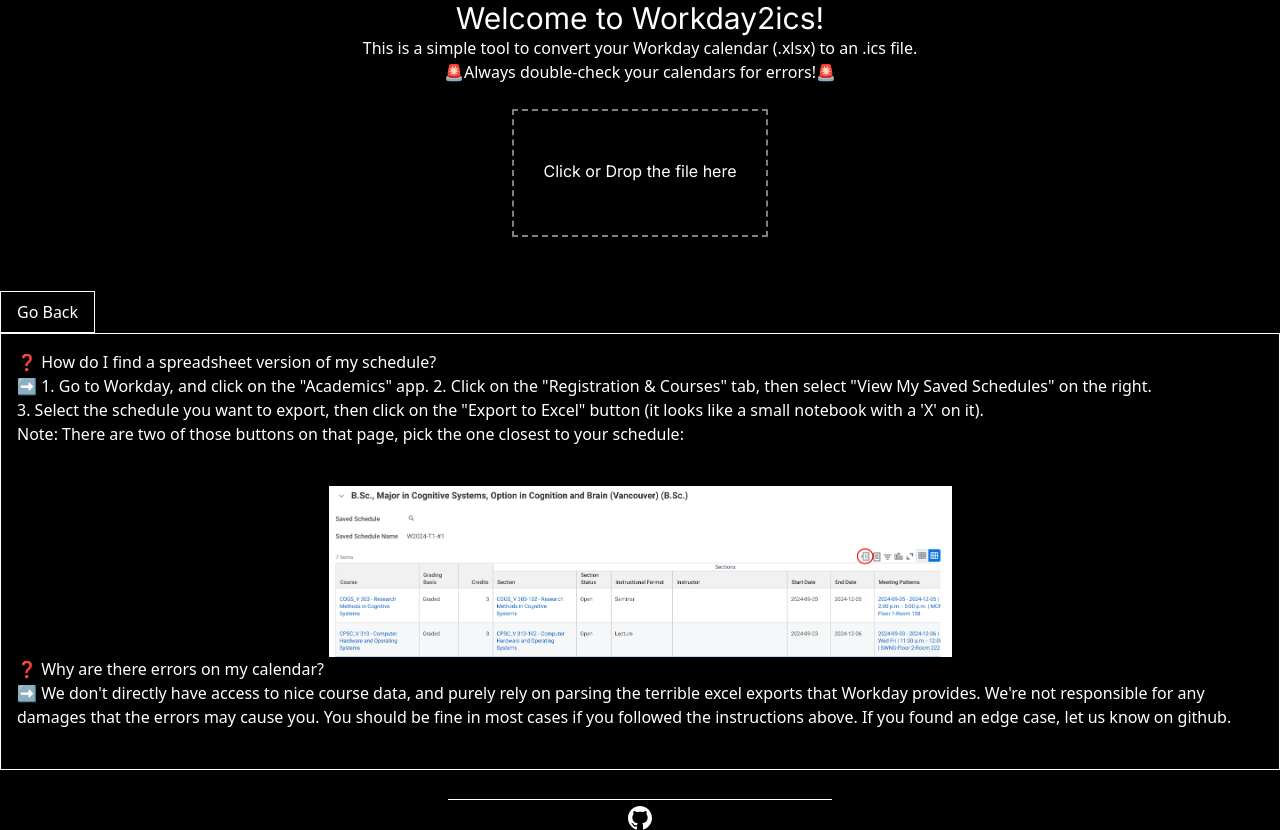
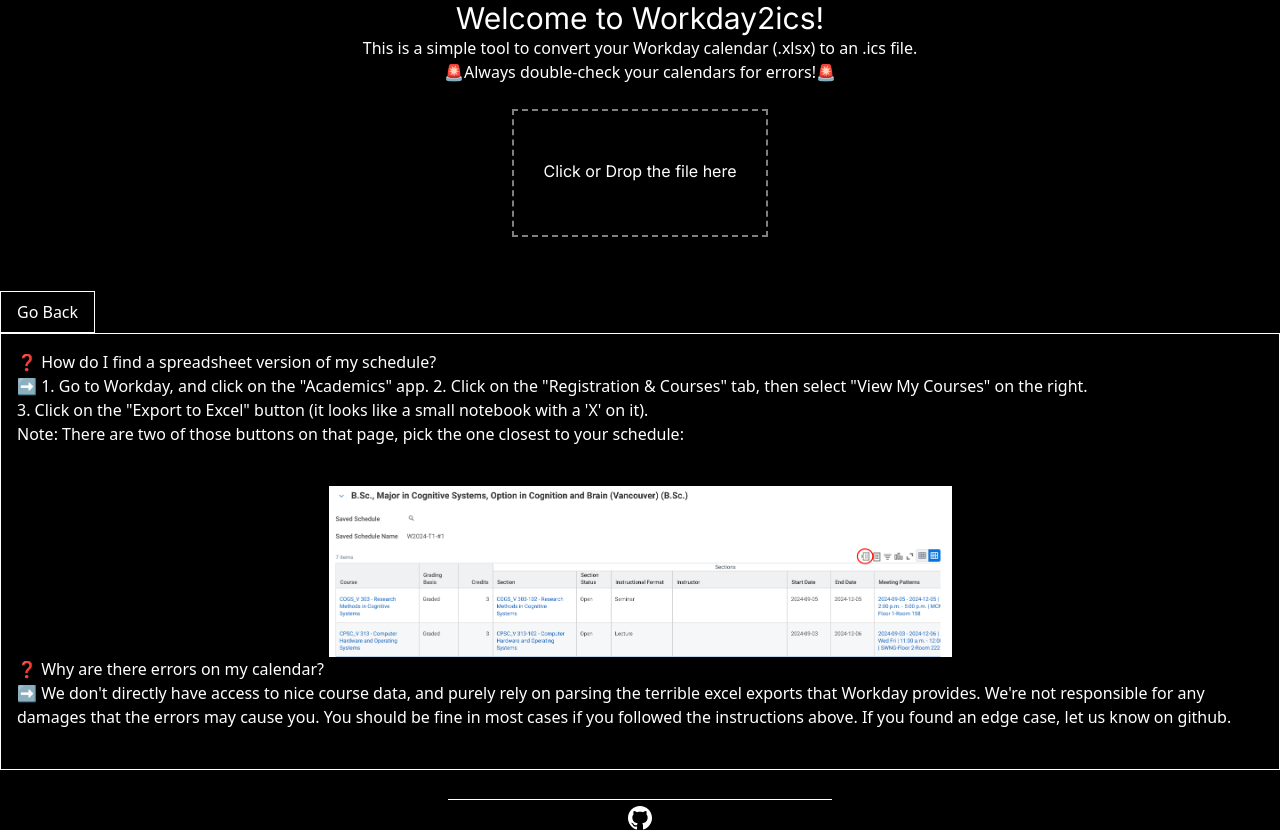
Before and after one commit to Its-pedram/workday2ics, a SvelteKit app: page / in a window 1280 px wide. Both pictures are taken after a click on the button "Help! I'm lost!". Built offline with nearby package versions, Linux system fonts and the light colour scheme.

Commit message:
Updated wording in HelpBtn.svelte

```diff
--- a/src/lib/parsing_utils.ts
+++ b/src/lib/parsing_utils.ts
@@ -77,7 +77,7 @@
 		let courses: Array<Course> = [];
 		for (let i = 4; i <= calWorksheet.rowCount; i++) {
 			let row = calWorksheet.getRow(i);
-			if (row.getCell('H').value as string === undefined) continue;
+			if (row.getCell('H').value as string === null) continue;
 			let meetingPattern = this.parseMeetingPatterns(row.getCell('H').value as string);
 			let course: Course = {
 				courseName: row.getCell('E').value as string,
--- a/src/routes/+page.svelte
+++ b/src/routes/+page.svelte
@@ -31,7 +31,7 @@
 			return;
 		}
 
-		if (courses) {
+		if (courses && courses.length > 0) {
 			try {
 				await iCalendar.generateCalendarFile(courses);
 			} catch (error) {
@@ -40,6 +40,8 @@
 					'There was an error generating an ics file. Check console & open an issue on Github.◊'
 				);
 			}
+		} else {
+			alert('No courses with meeting patterns. This would be the case if all of your courses are asynchronous.');
 		}
 	}
 </script>
--- a/src/routes/Components/HelpBtn.svelte
+++ b/src/routes/Components/HelpBtn.svelte
@@ -19,8 +19,8 @@
 		<p>❓ How do I find a spreadsheet version of my schedule?</p>
 		<p>
 			➡️ 1. Go to Workday, and click on the "Academics" app. 2. Click on the "Registration &
-			Courses" tab, then select "View My Saved Schedules" on the right. <br />
-			3. Select the schedule you want to export, then click on the "Export to Excel" button (it looks
+			Courses" tab, then select "View My Courses" on the right. <br />
+			3. Click on the "Export to Excel" button (it looks
 			like a small notebook with a 'X' on it). <br />
 			Note: There are two of those buttons on that page, pick the one closest to your schedule:
 			<br />
```
